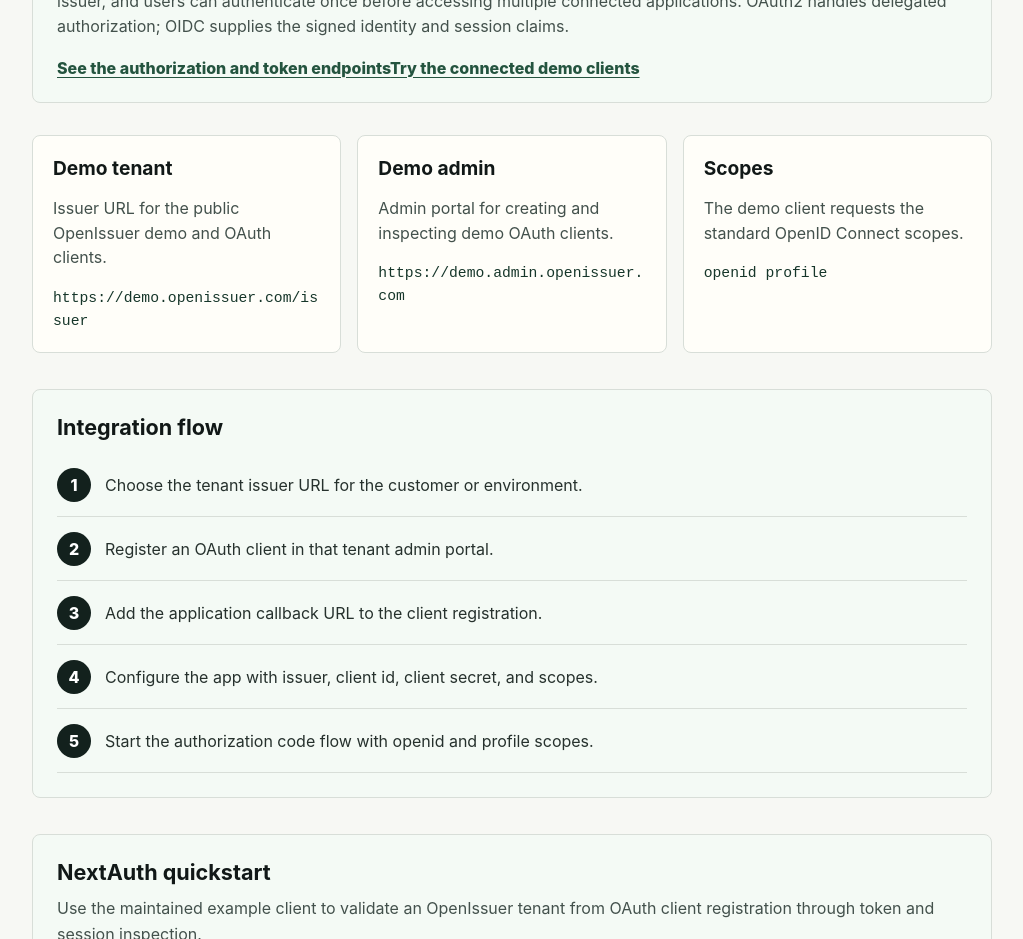
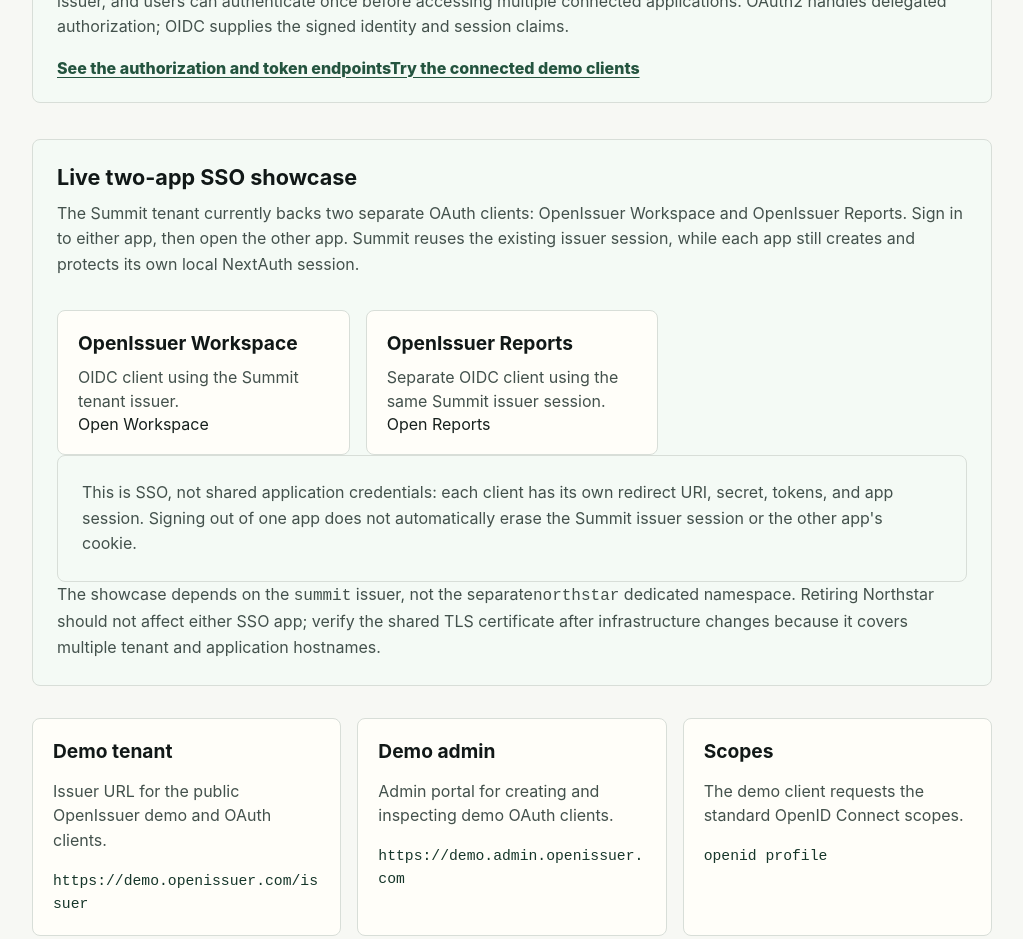
Before and after one commit to sonamsamdupkhangsar/openissuer-site, a Next.js app: page /docs in a window 1280 px wide. Shown: the part 780-1719 px from the top of the page, without its empty margins (128-1151 px from the left). Built offline with nearby package versions, Linux system fonts and the light colour scheme; no server answers.

Commit message:
Document Summit-backed SSO showcase

```diff
--- a/pages/docs.tsx
+++ b/pages/docs.tsx
@@ -68,6 +68,43 @@
               <Link href="/api-reference">See the authorization and token endpoints</Link>
               <Link href="/demo">Try the connected demo clients</Link>
             </div>
+          </section>
+
+          <section className={styles.docsSection}>
+            <h2>Live two-app SSO showcase</h2>
+            <p>
+              The Summit tenant currently backs two separate OAuth clients: OpenIssuer
+              Workspace and OpenIssuer Reports. Sign in to either app, then open the
+              other app. Summit reuses the existing issuer session, while each app still
+              creates and protects its own local NextAuth session.
+            </p>
+            <div className={styles.detailGrid}>
+              <article>
+                <h2>OpenIssuer Workspace</h2>
+                <p>OIDC client using the Summit tenant issuer.</p>
+                <a href="https://sso-workspace.openissuer.com/nextauth">
+                  Open Workspace
+                </a>
+              </article>
+              <article>
+                <h2>OpenIssuer Reports</h2>
+                <p>Separate OIDC client using the same Summit issuer session.</p>
+                <a href="https://sso-reports.openissuer.com/nextauth">
+                  Open Reports
+                </a>
+              </article>
+            </div>
+            <p className={styles.callout}>
+              This is SSO, not shared application credentials: each client has its own
+              redirect URI, secret, tokens, and app session. Signing out of one app does
+              not automatically erase the Summit issuer session or the other app's cookie.
+            </p>
+            <p>
+              The showcase depends on the <code>summit</code> issuer, not the separate
+              <code>northstar</code> dedicated namespace. Retiring Northstar should not
+              affect either SSO app; verify the shared TLS certificate after infrastructure
+              changes because it covers multiple tenant and application hostnames.
+            </p>
           </section>
 
           <div className={styles.detailGrid}>
```
